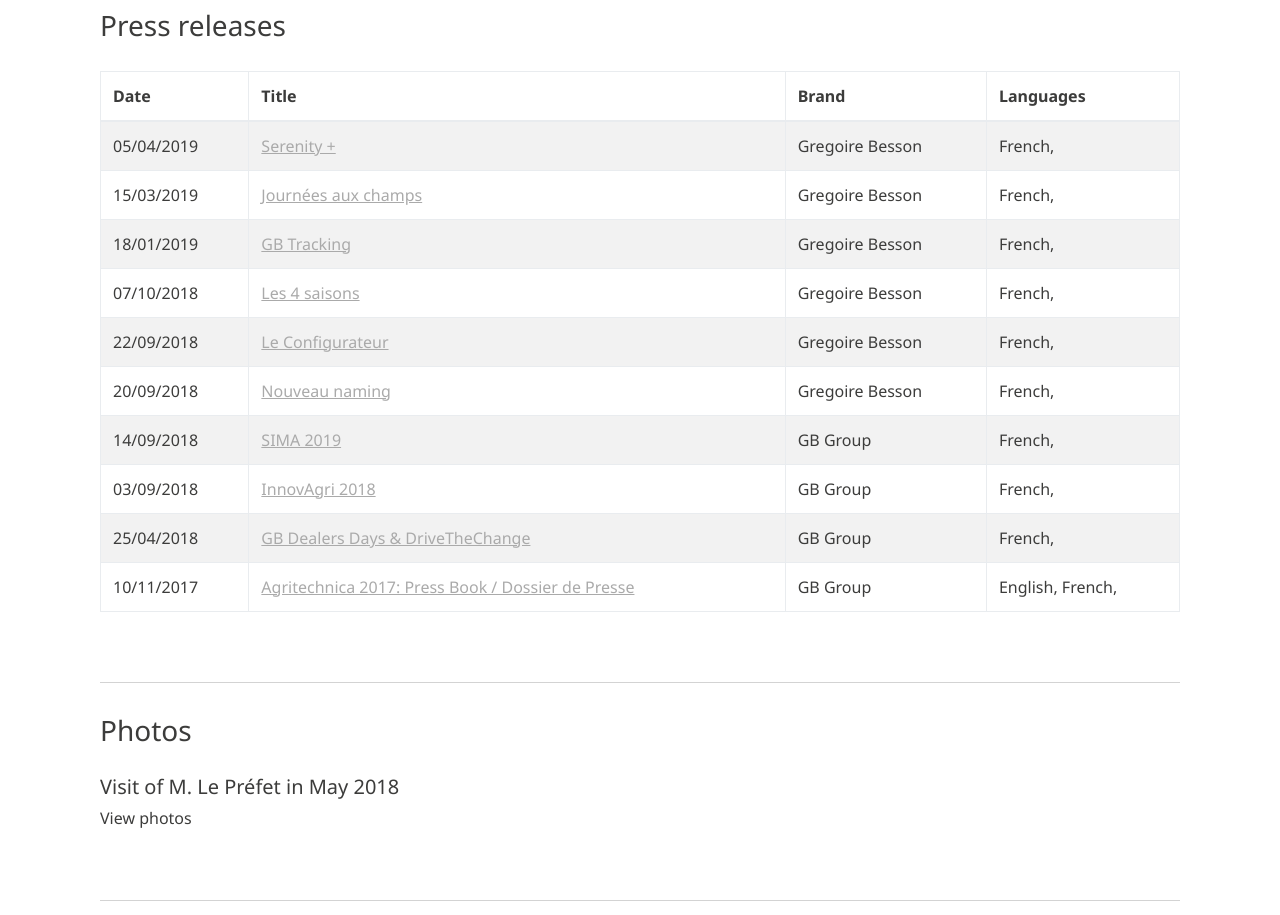
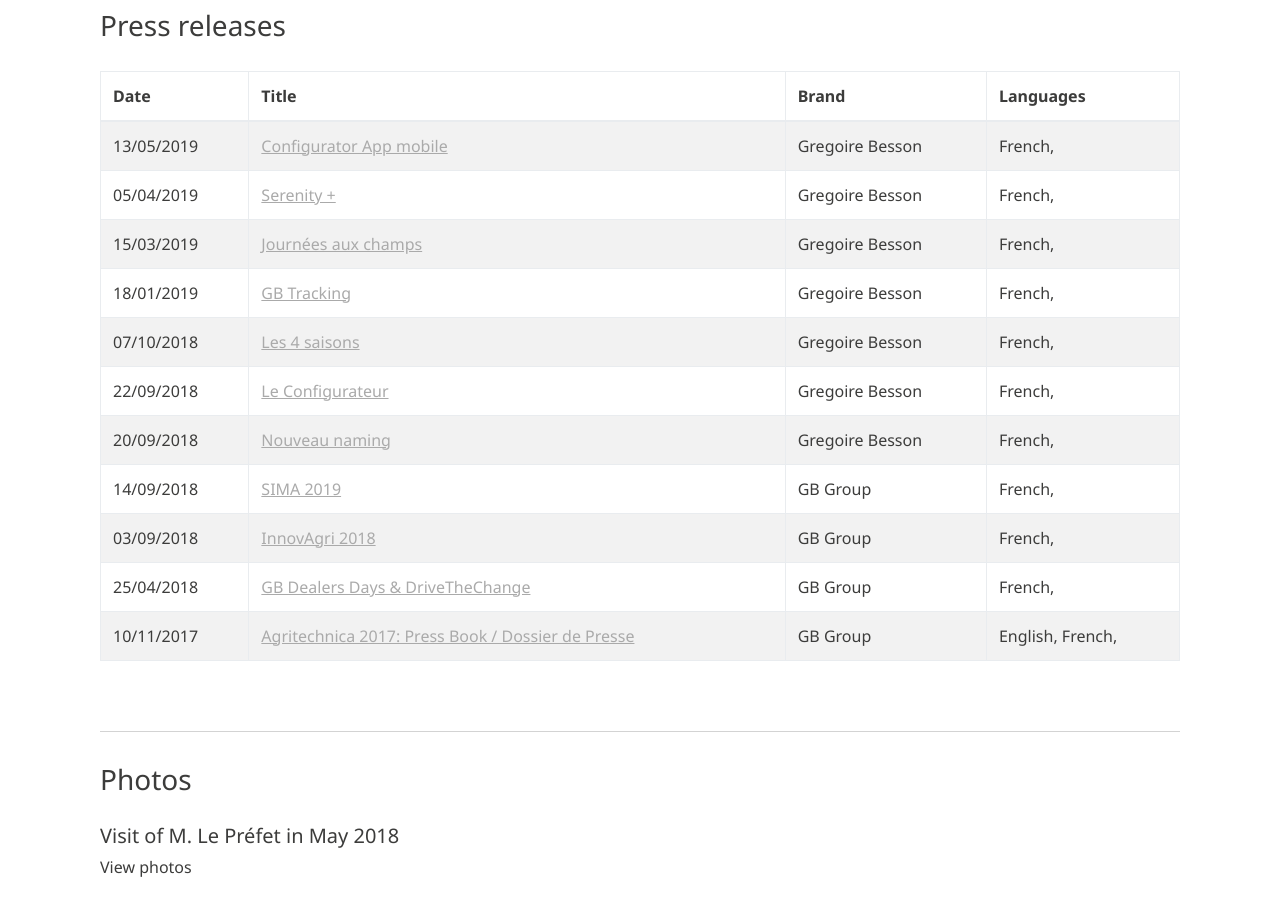
Before and after one commit to JulienYvesRICHARD/marketing.gb-group, a Vue app: page / in a window 1280 px wide. Shown: the part 6700-7615 px from the top of the page. Built offline with nearby package versions, Linux system fonts and the light colour scheme.

Commit message:
adding a press release on the group page

```diff
--- a/src/views/Group.vue
+++ b/src/views/Group.vue
@@ -324,6 +324,15 @@ export default {
       ],
       pressReleases: [
         {
+          "date": "13/05/2019",
+          "title": "Configurator App mobile",
+          "brand": "Gregoire Besson",
+          "langues": [
+            {"name": "press_release_french"}
+          ],
+          "href": "http://marketing.cellar.services.clever-cloud.com/press/1905_Application_mobile.pdf"
+        },
+        {
           "date": "05/04/2019",
           "title": "Serenity +",
           "brand": "Gregoire Besson",
```
